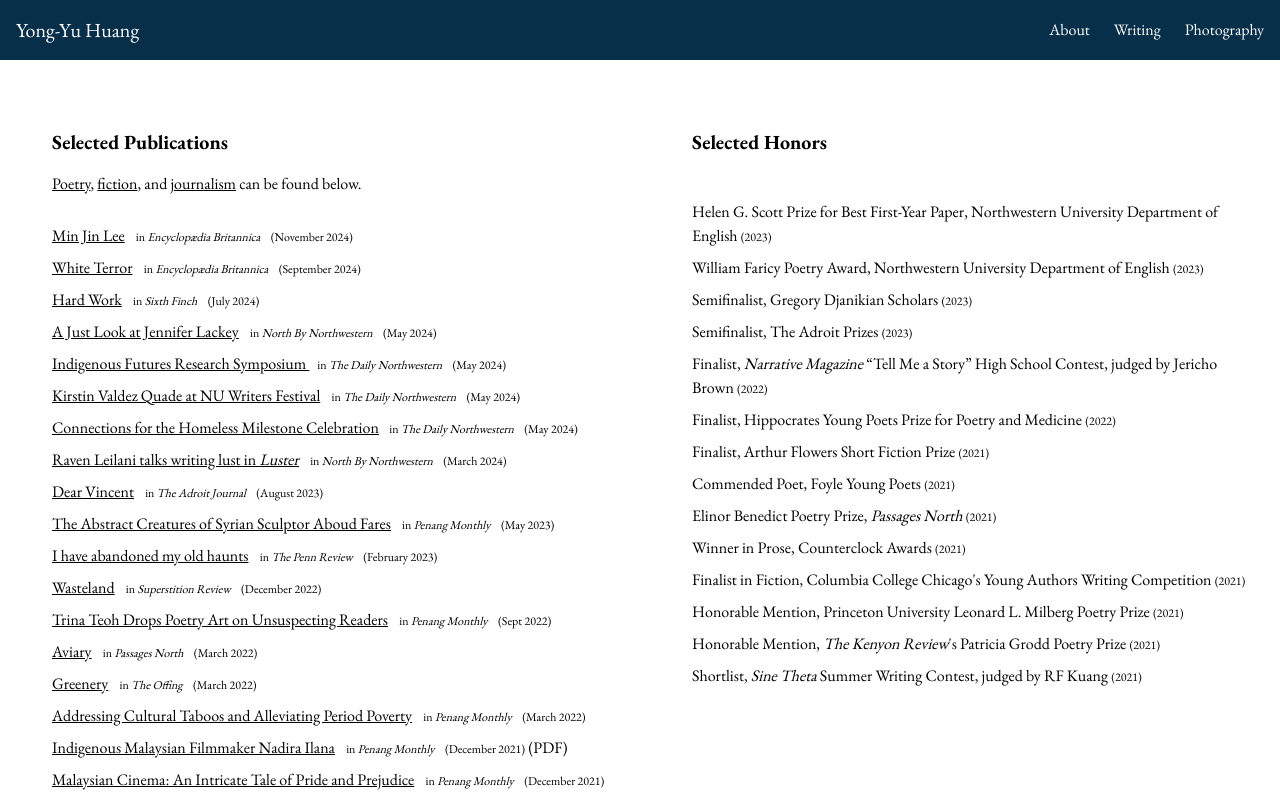
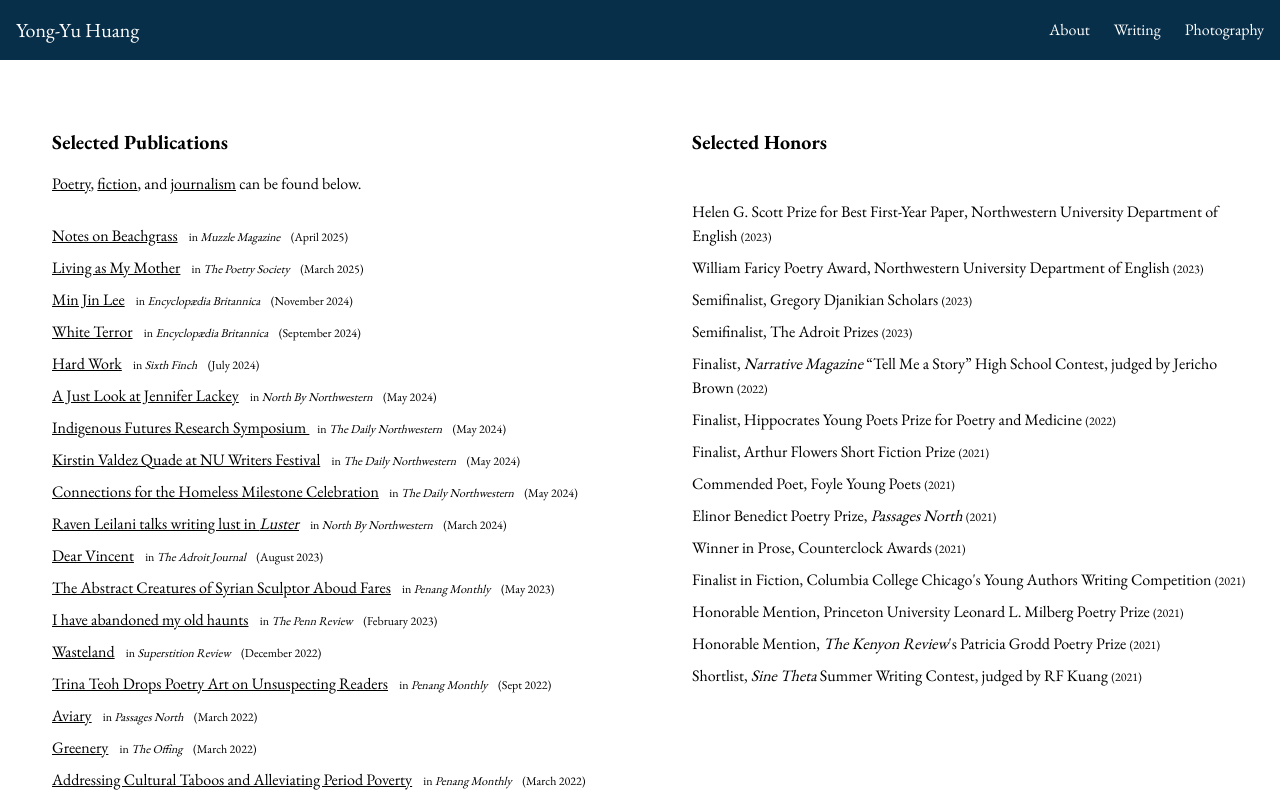
Before and after one commit to yongssh/yongssh.github.io, a Next.js app: page /writing in a window 1280 px wide. Shown: the top 795 px of the page. Built offline with nearby package versions, Linux system fonts and the light colour scheme.

Commit message:
update pubs

```diff
--- a/src/app/components/publications.tsx
+++ b/src/app/components/publications.tsx
@@ -16,6 +16,8 @@ const Publications =() => {
         <span className="hover hover-poetry">Poetry</span>, <span className="hover hover-prose">fiction</span>, and  <span className="hover hover-journ">journalism</span> can be found below.</p>
       <br></br>
       <div className={`ml-8`}>
+            <p className={'p-1'}><a className="poetry" href="https://www.muzzlemagazine.com/yong-yu-huang.html">Notes on Beachgrass</a> <span className="text-xs p-2">in <em>Muzzle Magazine</em> </span> <span className="text-xs">(April 2025)</span></p>
+            <p className={'p-1'}><a className="poetry" href="https://poetrysociety.org.uk/poems/living-as-my-mother/">Living as My Mother</a> <span className="text-xs p-2">in <em>The Poetry Society</em> </span> <span className="text-xs">(March 2025)</span></p>
             <p className={'p-1'}><a className="journ" href="https://www.britannica.com/biography/Min-Jin-Lee">Min Jin Lee</a> <span className="text-xs p-2">in <em>Encyclopædia Britannica</em> </span> <span className="text-xs">(November 2024)</span></p>
             <p className={'p-1'}><a className="journ" href="https://www.britannica.com/event/White-Terror-Taiwan">White Terror</a> <span className="text-xs p-2">in <em>Encyclopædia Britannica</em> </span> <span className="text-xs">(September 2024)</span></p>
             <p className={'p-1'}><a className="poetry" href="https://sixthfinch.com/huang1.html">Hard Work</a> <span className="text-xs p-2">in <em>Sixth Finch</em> </span> <span className="text-xs">(July 2024)</span></p>
```
